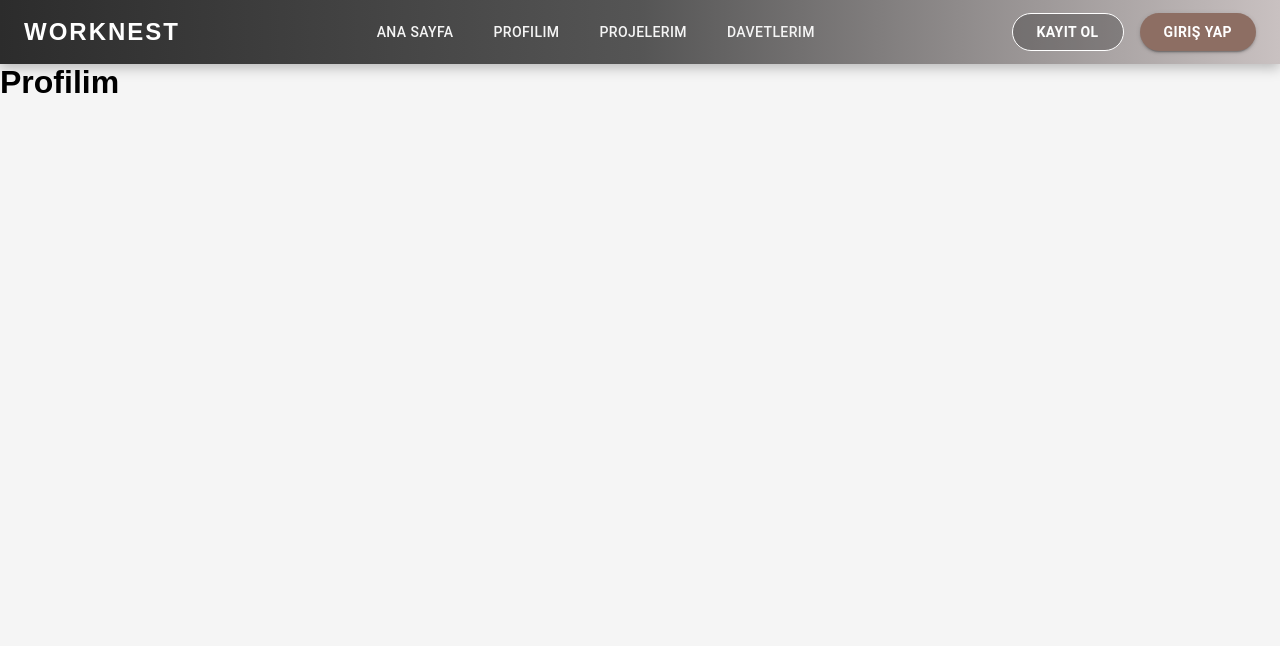
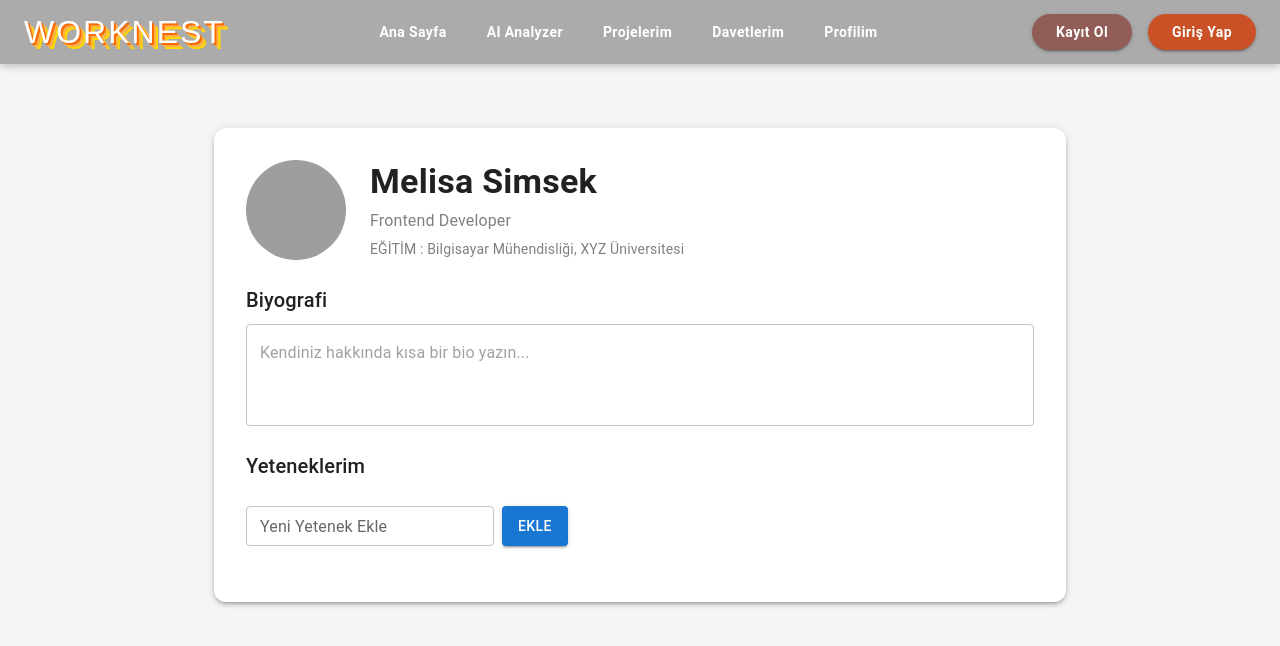
Before and after one commit to Mel4sa/WORKNEST, a React (Vite) app in the folder frontend/: page /profile in a window 1280 px wide. Shown: the top 646 px of the page. Built offline with nearby package versions, Linux system fonts and the light colour scheme; grey boxes are pictures that could not be loaded.

Commit message:
Enhance UI components and add AI Analyzer page; update Navbar and Profile page with new styles and functionality

```diff
--- a/frontend/index.html
+++ b/frontend/index.html
@@ -5,6 +5,7 @@
 
 <link rel="icon" type="image/png" href="/favicon.png" />
 <link rel="apple-touch-icon" sizes="180x180" href="/favicon.png">
+
 
     <meta name="viewport" content="width=device-width, initial-scale=1.0" />
     <title>WORKNEST</title>
--- a/frontend/src/App.jsx
+++ b/frontend/src/App.jsx
@@ -1,4 +1,4 @@
-import { BrowserRouter as Router, Routes, Route } from "react-router-dom";
+import { BrowserRouter as Router, Routes, Route, useLocation } from "react-router-dom";
 import Navbar from "./components/Navbar";
 import Home from "./pages/Home";
 import Profile from "./pages/Profile";
@@ -6,11 +6,15 @@ import Projects from "./pages/Projects";
 import Invites from "./pages/Invites";
 import SignIn from "./pages/SignIn";
 import Login from "./pages/Login";
+import AIAnalyzer from "./pages/AIAnalyzer";
 
-function App() {
+function AppWrapper() {
+  const location = useLocation();
+  const hideNavbarPaths = ["/login", "/signin"];
+
   return (
-    <Router>
-      <Navbar />
+    <>
+      {!hideNavbarPaths.includes(location.pathname) && <Navbar />}
       <Routes>
         <Route path="/" element={<Home />} />
         <Route path="/profile" element={<Profile />} />
@@ -18,7 +22,16 @@ function App() {
         <Route path="/invites" element={<Invites />} />
         <Route path="/signin" element={<SignIn />} />
         <Route path="/login" element={<Login />} />
+        <Route path="/ai-analyzer" element={<AIAnalyzer />} />
       </Routes>
+    </>
+  );
+}
+
+function App() {
+  return (
+    <Router>
+      <AppWrapper />
     </Router>
   );
 }
--- a/frontend/src/components/Navbar.jsx
+++ b/frontend/src/components/Navbar.jsx
@@ -1,4 +1,4 @@
-import { AppBar, Toolbar, Button, Box } from "@mui/material";
+import { Box, Button, Typography, AppBar, Toolbar } from "@mui/material";
 import { Link } from "react-router-dom";
 
 function Navbar() {
@@ -6,33 +6,61 @@ function Navbar() {
     <AppBar
       position="sticky"
       sx={{
-        background: "linear-gradient(90deg, #2c2c2c, #555555, #c9c1c1ff)",
-        boxShadow: "0 4px 12px rgba(0,0,0,0.25)",
+        backgroundColor: "rgba(0,0,0,0.3)",
+        boxShadow: "0 2px 8px rgba(0,0,0,0.25)",
         transition: "all 0.4s ease",
       }}
     >
       <Toolbar sx={{ display: "flex", justifyContent: "space-between", alignItems: "center" }}>
         <Link to="/" style={{ textDecoration: "none" }}>
-          <Box sx={{ color: "#ffffff", fontWeight: "bold", fontSize: "1.5rem", letterSpacing: 2 }}>
+  <Box
+    sx={{
+      display: "inline-block",
+      cursor: "pointer",
+      "&:hover": { transform: "scale(1.05)" },
+      transition: "transform 0.3s",
+    }}
+  >
+    <Typography
+      variant="h5"
+      sx={{
+        fontFamily: "'Anton', sans-serif", // kalın ve modern font
+        fontSize: "2rem",
+        color: "#fff",
+        position: "relative",
+        letterSpacing: "2px",
+        textTransform: "uppercase",
+        textShadow: `
+          2px 2px 0 #FF6A00,
+          4px 4px 0 #FFB347,
+          6px 6px 0 #FFD700
+        `,
+        WebkitTextFillColor: "#fff",
+        transition: "all 0.3s ease",
+      }}
+    >
       WORKNEST
+    </Typography>
   </Box>
 </Link>
 
         <Box sx={{ display: "flex", gap: 3 }}>
           {[
             { label: "Ana Sayfa", path: "/" },
-            { label: "Profilim", path: "/profile" },
+            { label: "AI Analyzer", path: "/ai-analyzer" },
             { label: "Projelerim", path: "/projects" },
             { label: "Davetlerim", path: "/invites" },
+            { label: "Profilim", path: "/profile" },
           ].map((item) => (
             <Button
               key={item.label}
               component={Link}
               to={item.path}
               sx={{
-                color: "#f5f5f5",
-                fontWeight: 500,
-                transition: "0.3s",
+                color: "#ffffff",
+                fontWeight: "bold", // Bold yapıldı
+                textTransform: "none",
+                backgroundColor: "transparent",
                 "&:hover": {
                   backgroundColor: "rgba(255,255,255,0.15)",
                   transform: "scale(1.05)",
@@ -48,18 +76,16 @@ function Navbar() {
           <Button
             component={Link}
             to="/signin"
-  variant="outlined"
+            variant="contained"
             sx={{
+              backgroundColor: "#915d56",
               color: "#ffffff",
-    borderColor: "#ffffff",
               borderRadius: "50px",
               padding: "6px 24px",
-    textTransform: "uppercase",
+              textTransform: "none",
               fontWeight: "bold",
-    backgroundColor: "rgba(0,0,0,0.25)",
-    transition: "0.3s",
               "&:hover": {
-      backgroundColor: "rgba(0,0,0,0.4)",
+                backgroundColor: "#7a4b45",
                 transform: "scale(1.05)",
                 boxShadow: "0 4px 12px rgba(0,0,0,0.3)",
               },
@@ -73,15 +99,14 @@ function Navbar() {
             to="/login"
             variant="contained"
             sx={{
-              backgroundColor: "#8d6e63",
+              backgroundColor: "#ca5125",
               color: "#ffffff",
               borderRadius: "50px",
               padding: "6px 24px",
-              textTransform: "uppercase",
+              textTransform: "none",
               fontWeight: "bold",
-              transition: "0.3s",
               "&:hover": {
-                backgroundColor: "#a1887f",
+                backgroundColor: "#a03e1b",
                 transform: "scale(1.05)",
                 boxShadow: "0 4px 12px rgba(0,0,0,0.3)",
               },
--- a/frontend/src/index.css
+++ b/frontend/src/index.css
@@ -14,3 +14,18 @@ body {
   font-family: 'Poppins', sans-serif;
   background-color: #f5f5f5;
 }
+
+.elegant-logo {
+  font-family: 'Playfair Display', serif;
+  font-weight: 700;
+  font-size: 2rem;
+  letter-spacing: 2px;
+  color: #ffffff;
+  text-shadow: 2px 2px 6px rgba(0,0,0,0.5);
+  transition: transform 0.3s ease, text-shadow 0.3s ease;
+}
+
+.elegant-logo:hover {
+  transform: scale(1.08);
+  text-shadow: 4px 4px 12px rgba(0,0,0,0.7);
+}
--- a/frontend/src/main.jsx
+++ b/frontend/src/main.jsx
@@ -2,6 +2,7 @@ import { StrictMode } from 'react'
 import { createRoot } from 'react-dom/client'
 import './index.css'
 import App from './App.jsx'
+
 
 createRoot(document.getElementById('root')).render(
   <StrictMode>
--- /dev/null
+++ b/frontend/src/pages/AIAnalyzer.jsx
@@ -0,0 +1,4 @@
+function AIAnalyzer() {
+  return <h1>AI Analyzer</h1>;
+}
+export default AIAnalyzer;
--- a/frontend/src/pages/Profile.jsx
+++ b/frontend/src/pages/Profile.jsx
@@ -1,4 +1,102 @@
-function Profile() {
-  return <h1>Profilim</h1>;
+import { useState } from "react";
+import {
+  Box,
+  Typography,
+  Avatar,
+  TextField,
+  Button,
+  Chip,
+  Stack,
+  Paper,
+} from "@mui/material";
+
+export default function ProfilePage() {
+  const [skills, setSkills] = useState([]);
+  const [newSkill, setNewSkill] = useState("");
+
+  const handleAddSkill = () => {
+    if (newSkill.trim() && !skills.includes(newSkill.trim())) {
+      setSkills([...skills, newSkill.trim()]);
+      setNewSkill("");
+    }
+  };
+
+  const handleDeleteSkill = (skillToDelete) => {
+    setSkills(skills.filter((skill) => skill !== skillToDelete));
+  };
+
+  return (
+    <Box sx={{ maxWidth: 900, margin: "40px auto", padding: 3 }}>
+      <Paper sx={{ padding: 4, borderRadius: 3, boxShadow: 3 }}>
+        <Box
+          sx={{
+            display: "flex",
+            alignItems: "center",
+            gap: 3,
+            flexWrap: "wrap",
+            marginBottom: 3,
+          }}
+        >
+          <Avatar
+            src="/path/to/profile.jpg"
+            alt="Profil Fotoğrafı"
+            sx={{ width: 100, height: 100 }}
+          />
+          <Box>
+            <Typography variant="h4" sx={{ fontWeight: 700 }}>
+              Melisa Simsek
+            </Typography>
+            <Typography variant="subtitle1" sx={{ color: "gray", mt: 0.5 }}>
+              Frontend Developer
+            </Typography>
+            <Typography variant="body2" sx={{ color: "gray", mt: 0.5 }}>
+              EĞİTİM : Bilgisayar Mühendisliği, XYZ Üniversitesi
+            </Typography>
+          </Box>
+        </Box>
+
+        <Box sx={{ marginBottom: 3 }}>
+          <Typography variant="h6" sx={{ marginBottom: 1 }}>
+            Biyografi
+          </Typography>
+          <TextField
+            fullWidth
+            multiline
+            minRows={3}
+            placeholder="Kendiniz hakkında kısa bir bio yazın..."
+            variant="outlined"
+          />
+        </Box>
+
+        <Box sx={{ marginBottom: 3 }}>
+          <Typography variant="h6" sx={{ marginBottom: 1 }}>
+            Yeteneklerim
+          </Typography>
+          <Stack direction="row" spacing={1} sx={{ flexWrap: "wrap", mb: 2 }}>
+            {skills.map((skill) => (
+              <Chip
+                key={skill}
+                label={skill}
+                onDelete={() => handleDeleteSkill(skill)}
+                color="primary"
+                sx={{ marginBottom: 1 }}
+              />
+            ))}
+          </Stack>
+          <Box sx={{ display: "flex", gap: 1, flexWrap: "wrap" }}>
+            <TextField
+              label="Yeni Yetenek Ekle"
+              variant="outlined"
+              size="small"
+              value={newSkill}
+              onChange={(e) => setNewSkill(e.target.value)}
+            />
+            <Button variant="contained" onClick={handleAddSkill}>
+              Ekle
+            </Button>
+          </Box>
+        </Box>
+      </Paper>
+    </Box>
+  );
 }
-export default Profile;
```
Also changed, not shown: frontend/src/pages/Login.jsx (+43 -49 lines), frontend/src/pages/SignIn.jsx (+86 -18 lines), frontend/src/assets/bg.jpg (added). Lines whose indentation alone changed are shown as unchanged.
